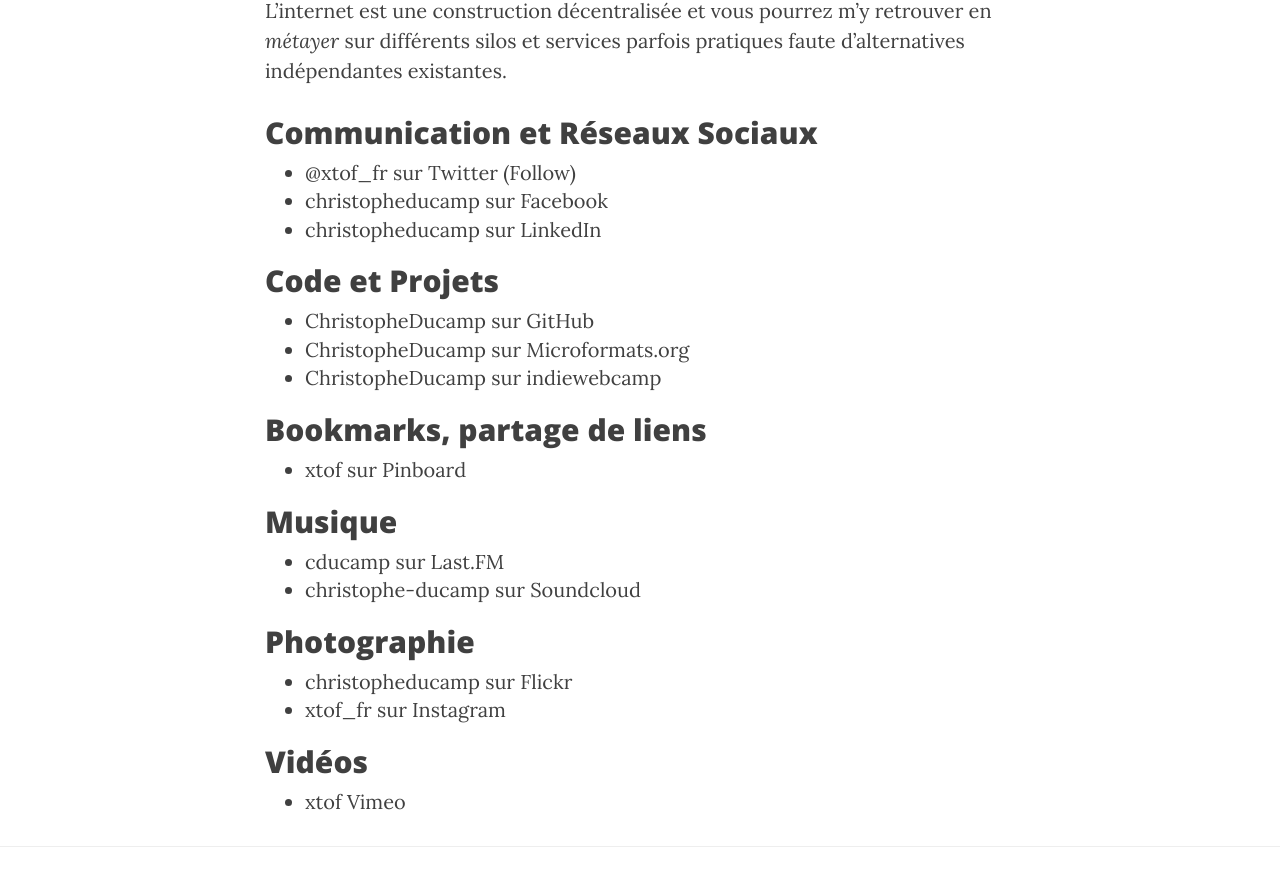
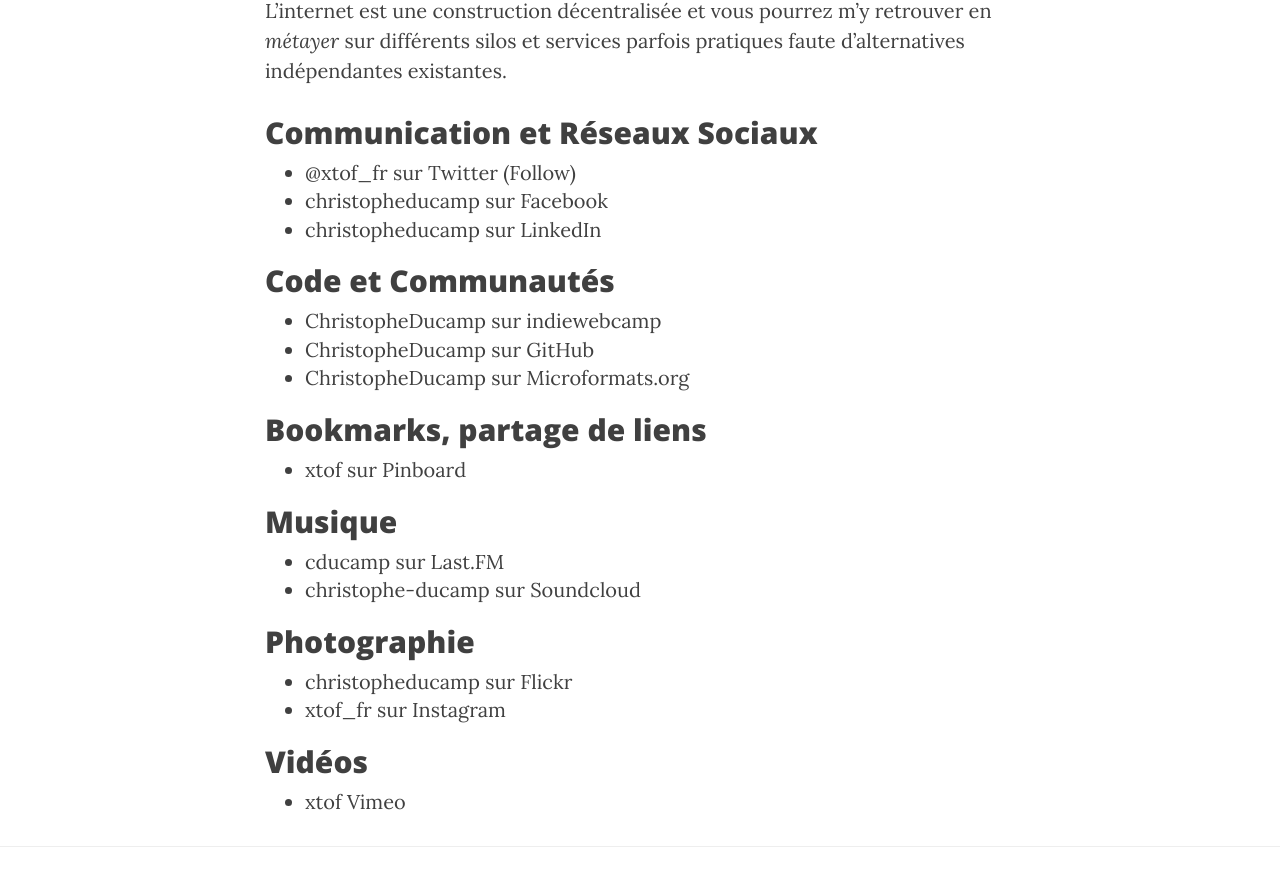
Before and after one commit to ChristopheDucamp/xtof-clean-blog, a Jekyll site: the page built from ailleurs.markdown, in a window 1280 px wide and 900 px high, scrolled down 566 px. Shown: the top 886 px of the window. Built offline with Jekyll 4.4.1, drawn with Linux system fonts in a browser that asks for light colours; nearby versions of some CDN libraries.

Commit message:
Updated Ailleurs

```diff
--- a/ailleurs.markdown
+++ b/ailleurs.markdown
@@ -14,11 +15,12 @@ L'internet est une construction décentralisée et vous pourrez m'y retrouver en
 * <a rel="me" href="https://facebook.com/christopheducamp">christopheducamp sur Facebook</a>
 * <a rel="me" href="https://linkedin.com/in/christopheducamp">christopheducamp sur LinkedIn</a>
 
-## Code et Projets
+## Code et Communautés
 
+* <a rel="me" href="https://indieweb.org/User:christopheducamp.com">ChristopheDucamp sur indiewebcamp</a>
 * <a rel="me" href="https://github.com/christopheducamp">ChristopheDucamp sur GitHub</a>
 * <a rel="me" href="https://microformats.org/wiki/User:ChristopheDucamp">ChristopheDucamp sur Microformats.org</a>
-* <a rel="me" href="http://indiewebcamp.com/User:ChristopheDucamp">ChristopheDucamp sur indiewebcamp</a>
+
 
 ## Bookmarks, partage de liens
 
```
Also changed, not shown: other parts of ailleurs.markdown (+1 -0 lines).
